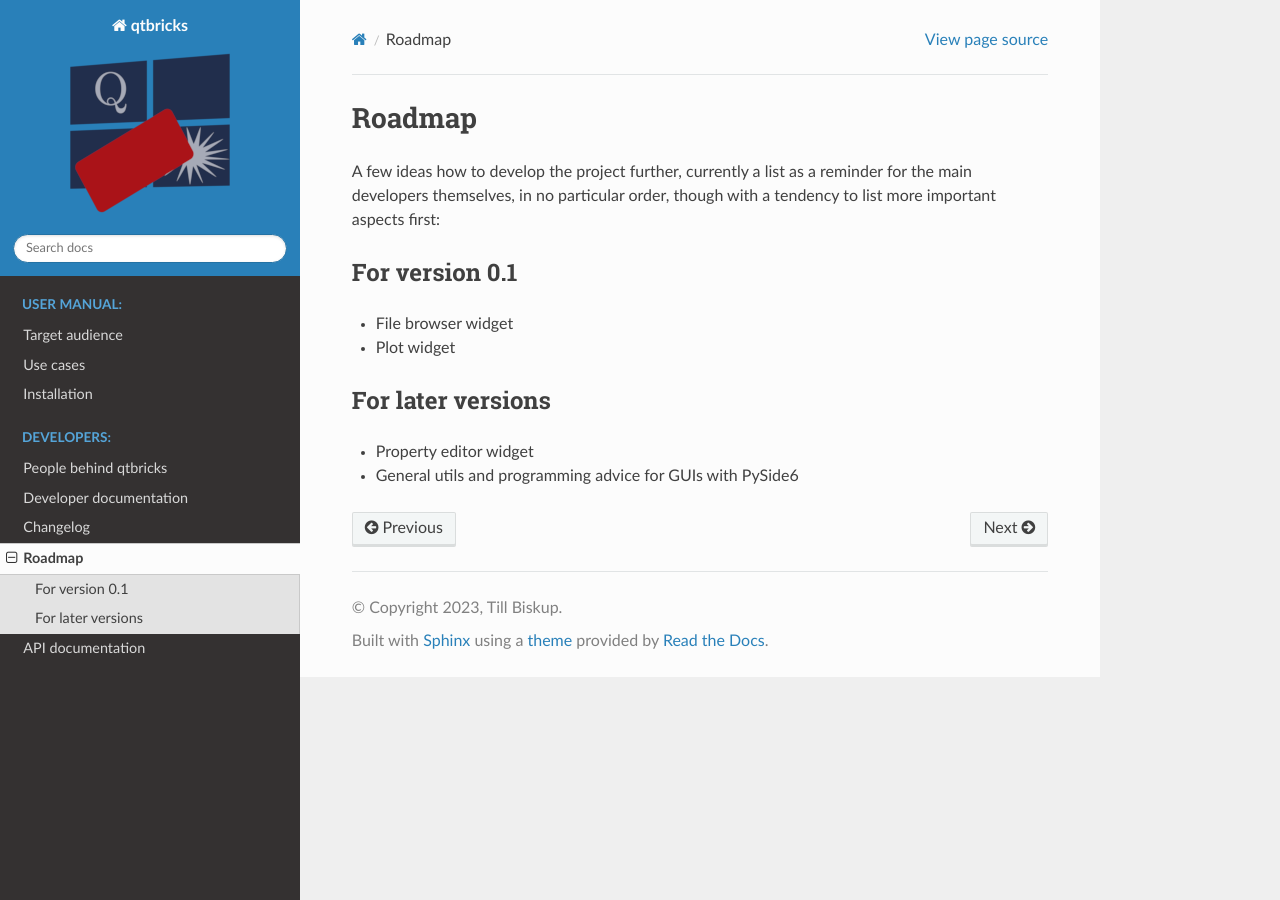
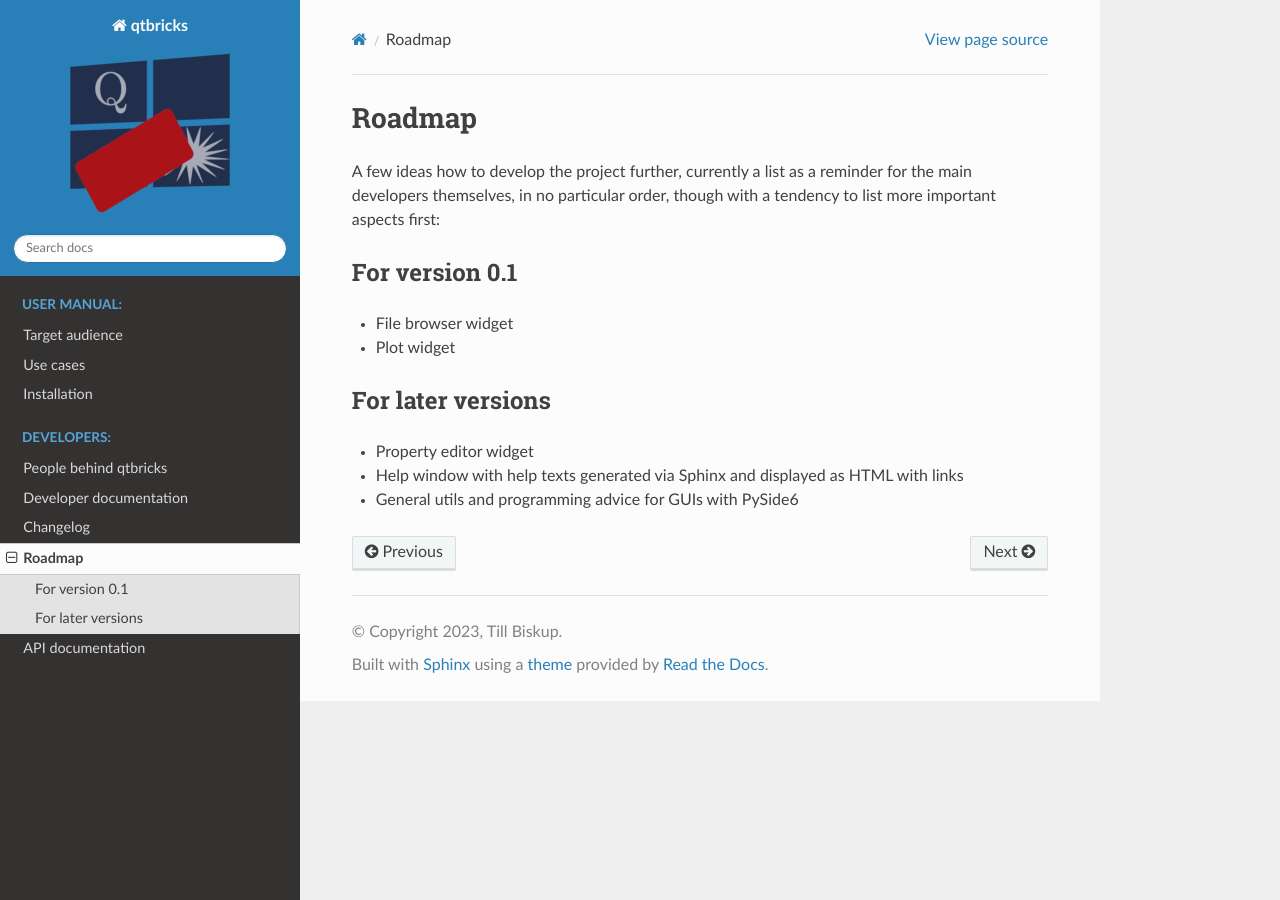
Before and after one commit to tillbiskup/qtbricks, a Sphinx documentation site: the page built from docs/roadmap.rst, in a window 1280 px wide. Built offline with Sphinx 7.4.7 and the Read the Docs theme 2.0.0, drawn with Linux system fonts in a browser that asks for light colours.

Commit message:
Update roadmap

```diff
--- a/docs/roadmap.rst
+++ b/docs/roadmap.rst
@@ -18,4 +18,6 @@ For later versions
 
 * Property editor widget
 
+* Help window with help texts generated via Sphinx and displayed as HTML with links
+
 * General utils and programming advice for GUIs with PySide6
```
